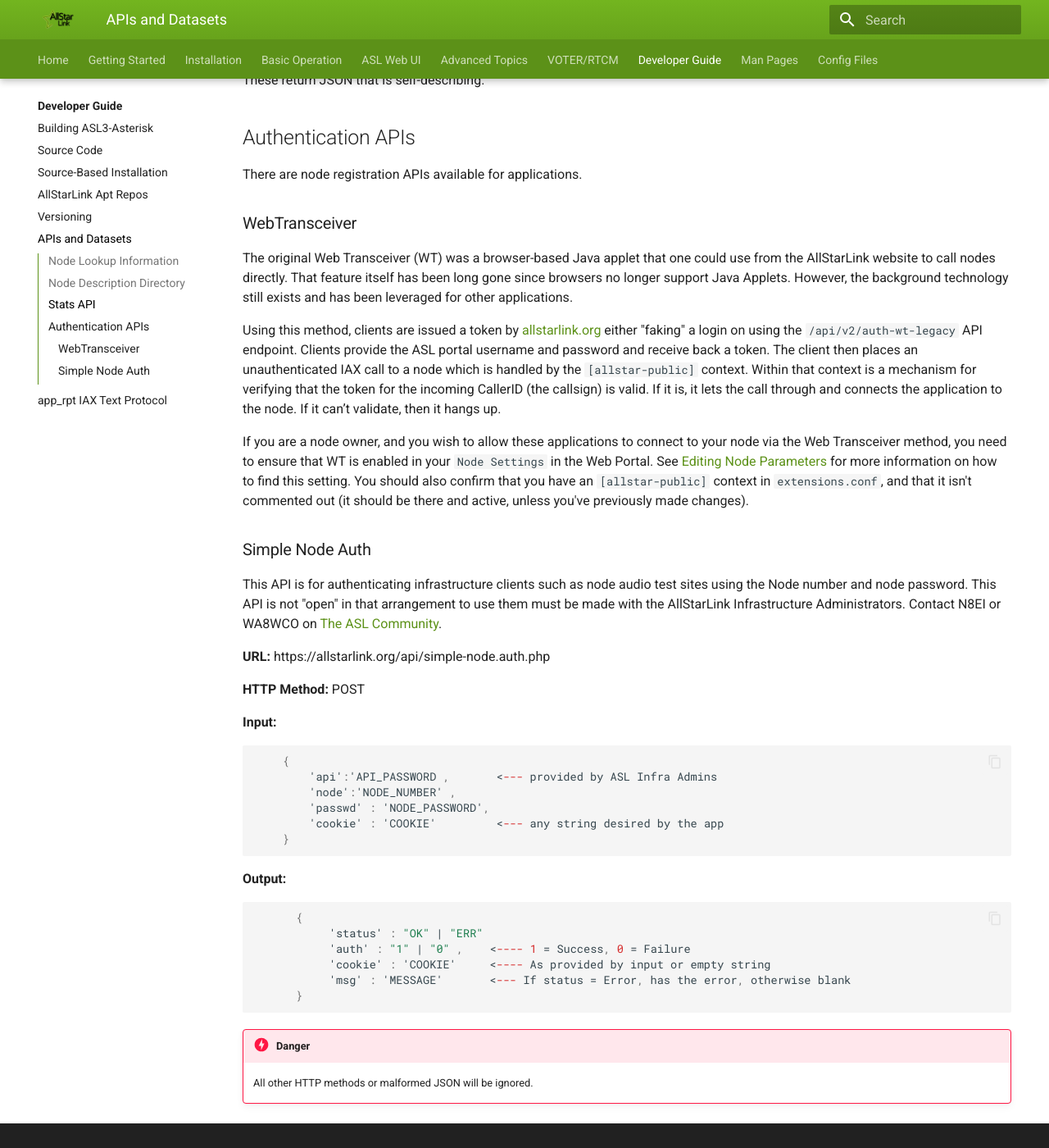
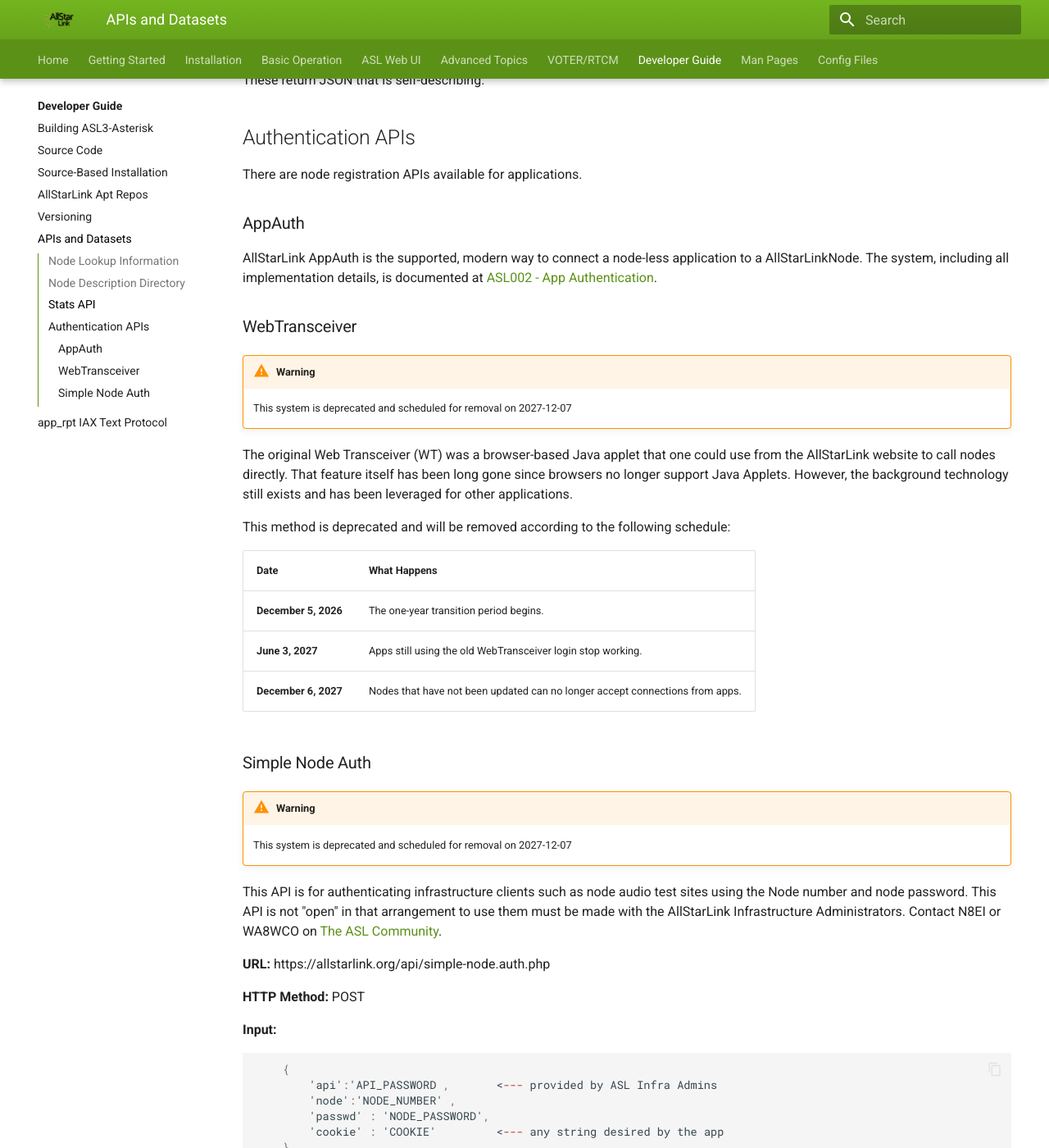
Before and after one commit to AllStarLink/ASL3-Manual, an MkDocs documentation site: the page built from docs/developers/api.md, in a window 1280 px wide and 1400 px high, scrolled down 1793 px. Shown: the whole window at 82% size. Built offline with MkDocs 1.6.1 and Material for MkDocs 9.7.7, drawn with Linux system fonts in a browser that asks for light colours.

Commit message:
document appauth for release

````diff
--- a/docs/developers/api.md
+++ b/docs/developers/api.md
@@ -4,6 +4,7 @@
 by AllStarLink users and applications.
 
 ## Node Lookup Information
+
 This information is needed for app_rpt and other clients
 to connect to all the nodes in the AllStarLink mesh network.
 
@@ -69,18 +70,34 @@
 These return JSON that is self-describing.
 
 ## Authentication APIs
+
 There are node registration APIs available for applications.
 
+### AppAuth
+
+AllStarLink AppAuth is the supported, modern way to connect a node-less application to a AllStarLinkNode. The system, including all implementation details, is documented at [ASL002 - App Authentication](https://github.com/AllStarLink/Standards/blob/main/ASL002-App_Authentication.md).
+
 ### WebTransceiver
+
+!!! warning
+    This system is deprecated and scheduled for removal on 2027-12-07
+
 The original Web Transceiver (WT) was a browser-based Java applet that one could use from the AllStarLink website to call nodes directly. That feature itself has been long gone since browsers no longer support Java Applets. However, the background technology still exists and has been leveraged for other applications.
 
-Using this method, clients are issued a token by [allstarlink.org](https://www.allstarlink.org/) either "faking" a login on using the `/api/v2/auth-wt-legacy` API endpoint. Clients provide the ASL portal username and password and receive back a token. The client then places an unauthenticated IAX call to a node which is handled by the `[allstar-public]` context. Within that context is a mechanism for verifying that the token for the incoming CallerID (the callsign) is valid. If it is, it lets the call through and connects the application to the node. If it can’t validate, then it hangs up.
+This method is deprecated and will be removed according to the following schedule:
 
-If you are a node owner, and you wish to allow these applications to connect to your node via the Web Transceiver method, you need to ensure that WT is enabled in your `Node Settings` in the Web Portal. See [Editing Node Parameters](../basics/portal.md#editing-node-parameters) for more information on how to find this setting.
-You should also confirm that you have an `[allstar-public]` context in `extensions.conf`, and that it isn't commented out (it should be there and active, unless you've previously made changes).
+| Date | What Happens |
+| - | - |
+| **December 5, 2026** | The one-year transition period begins. |
+| **June 3, 2027** | Apps still using the old WebTransceiver login stop working. |
+| **December 6, 2027** | Nodes that have not been updated can no longer accept connections from apps. |
 
 
 ### Simple Node Auth
+
+!!! warning
+    This system is deprecated and scheduled for removal on 2027-12-07
+
 This API is for authenticating infrastructure clients such as node audio
 test sites using the Node number and node password. This API is not "open"
 in that arrangement to use them must be made with the AllStarLink
@@ -92,6 +109,7 @@
 **HTTP Method:** POST
 
 **Input:**
+
 ```json
     {
         'api':'API_PASSWORD ,       <--- provided by ASL Infra Admins
@@ -102,6 +120,7 @@
 ```
 
 **Output:**
+
 ```json
       {
            'status' : "OK" | "ERR"
@@ -110,6 +129,3 @@
            'msg' : 'MESSAGE'       <--- If status = Error, has the error, otherwise blank
       }
 ```
-
-!!! danger
-    All other HTTP methods or malformed JSON will be ignored.
--- a/mkdocs.yml
+++ b/mkdocs.yml
@@ -70,6 +70,7 @@
     - basics/commands.md
     - basics/incompatibles.md
     - basics/glossary.md
+    - basics/appauth.md
   - Installation:
     - install/index.md
     - install/whats-new.md
````
